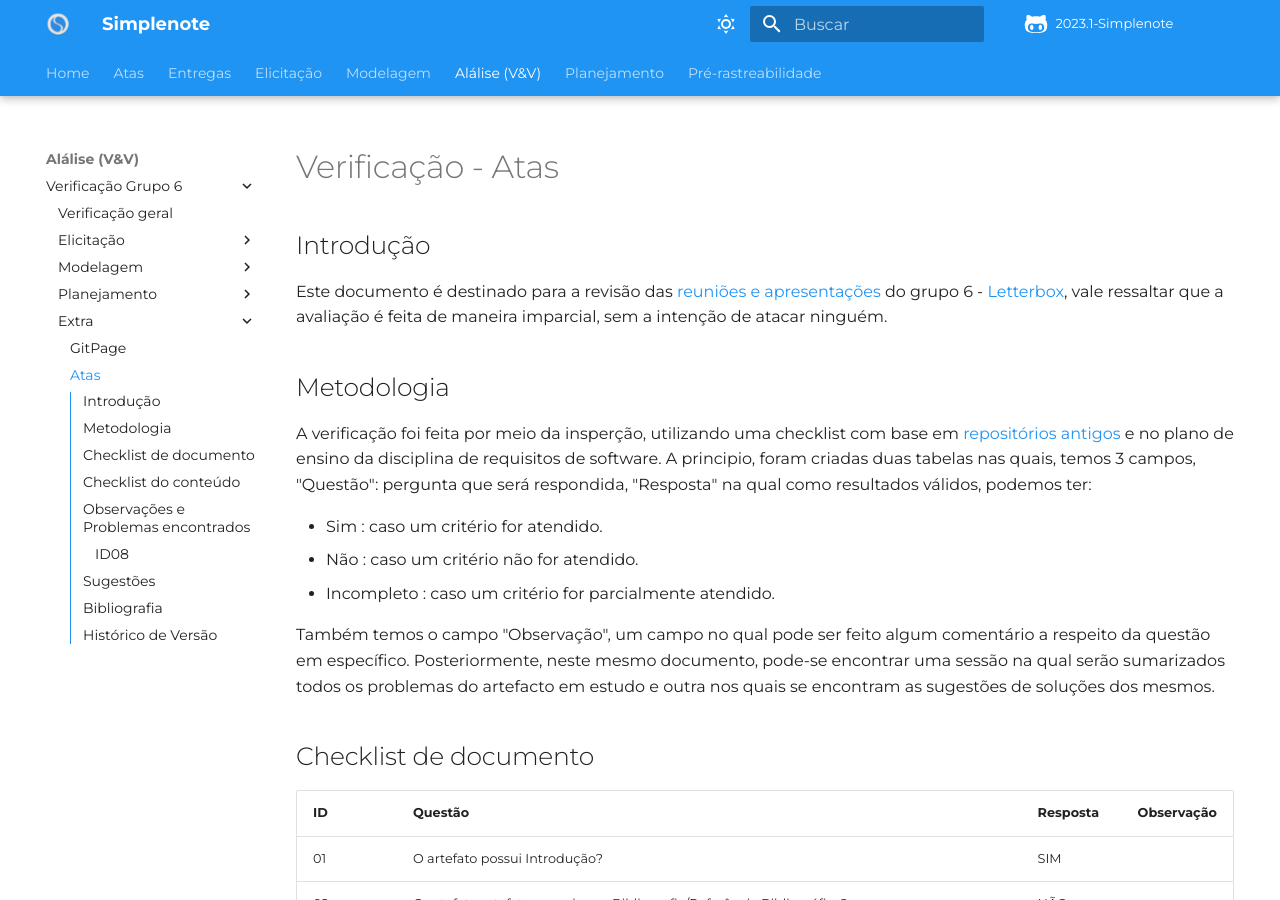
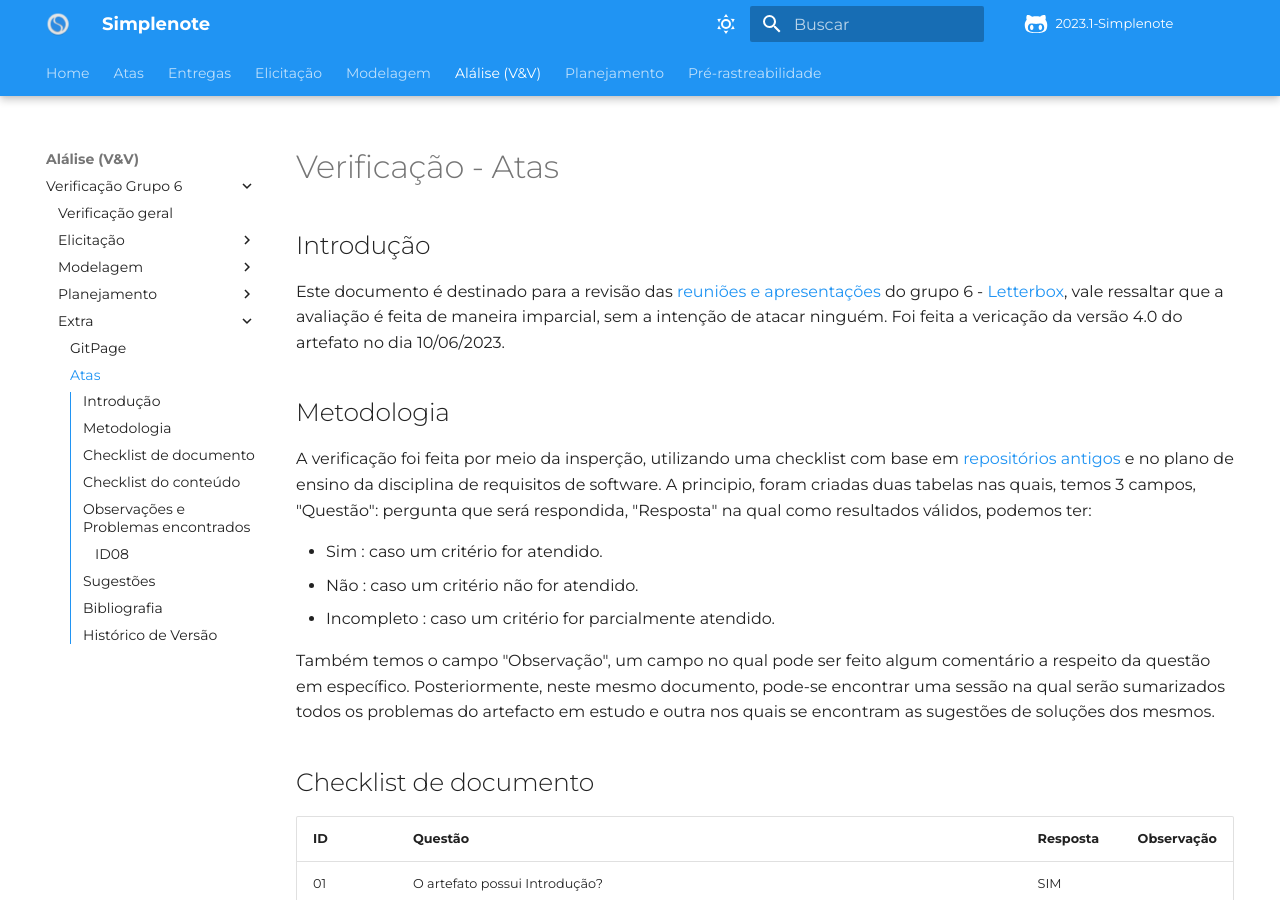
Before and after one commit to Requisitos-de-Software/2023.1-Simplenote, an MkDocs documentation site: the page built from docs/analise-grupo6/extras/atas.md, in a window 1280 px wide and 900 px high. Built offline with MkDocs 1.6.1 and Material for MkDocs 9.7.7, drawn with Linux system fonts in a browser that asks for light colours; some web fonts are replaced; comment, search, counter and statistics services are not loaded.

Commit message:
Update atas.md

```diff
--- a/docs/analise-grupo6/extras/atas.md
+++ b/docs/analise-grupo6/extras/atas.md
@@ -3,6 +3,7 @@
 ## Introdução
 
 Este documento é destinado para a revisão das [reuniões e apresentações](https://requisitos-de-software.github.io/2023.1-Letterboxd/reunioes/) do grupo 6 - [Letterbox](https://github.com/Requisitos-de-Software/2023.1-Letterboxd), vale ressaltar que a avaliação é feita de maneira imparcial, sem a intenção de atacar ninguém.
+Foi feita a vericação da versão 4.0 do artefato no dia 10/06/2023.
 
 ## Metodologia
 
```
